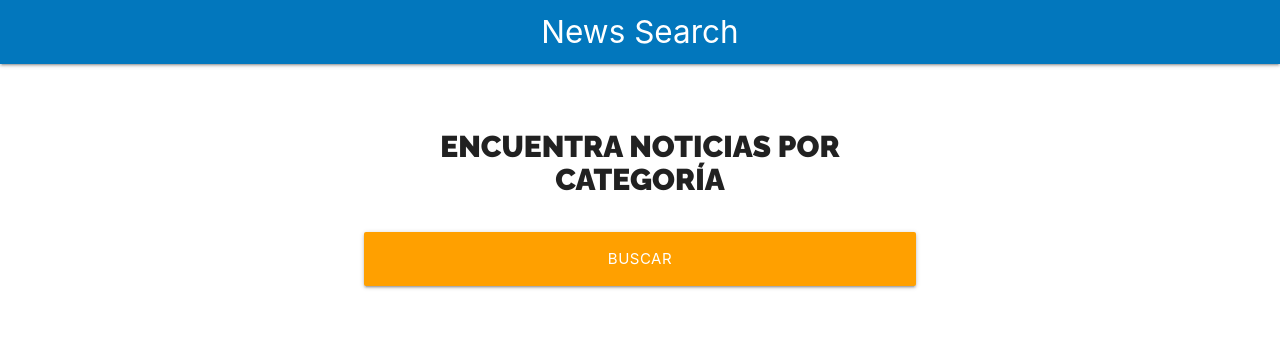
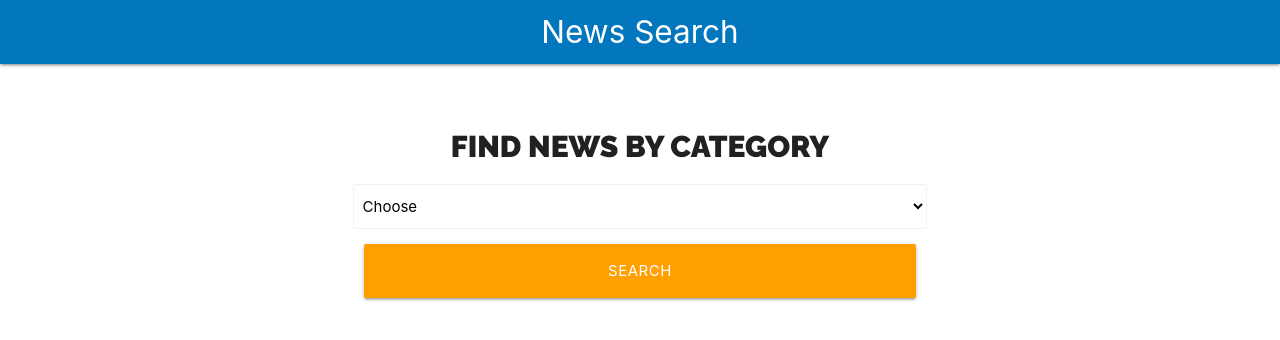
Before and after one commit to PabloVeraH/react_news, a React (Create React App) app: page / in a window 1280 px wide. Shown: the top 340 px of the page. Built offline with nearby package versions, Linux system fonts and the light colour scheme.

Commit message:
Add hook to select

```diff
--- a/src/components/Formulario.js
+++ b/src/components/Formulario.js
@@ -1,18 +1,24 @@
 import React from 'react';
 import styles from './Formulario.module.css';
+import useSelect from '../hooks/useSelect';
 
 const Formulario = () => {
+    // utilizar custom hook
+    const [ categoria, SelectNoticias ] = useSelect();
+
     return (
         <div className={`${styles.buscador} row`}>
             <div className="col s12 m8 offset-m2">
                 <form>
-                    <h2 className={styles.heading}>Encuentra Noticias por Categoría</h2>
+                    <h2 className={styles.heading}>Find news by category</h2>
+
+                    <SelectNoticias />
 
                     <div className="input-field col s12">
                         <input
                             type="submit"
                             className={`${styles['btn-block']}  btn-large amber darken-2`}
-                            value="Buscar"
+                            value="Search"
                         />
                     </div>
                 </form>
--- /dev/null
+++ b/src/hooks/useSelect.js
@@ -0,0 +1,20 @@
+import React, {useState} from 'react';
+
+const useSelect = (stateInicial, opciones) => {
+
+    // state del custom hook
+    const [state, actualizarState] = useState('');
+
+    const SelectNoticias =  () => (
+        <select
+            className="browser-default"
+
+        >
+            <option value="">Choose</option>
+        </select>
+    );
+
+    return [state, SelectNoticias];
+}
+
+export default useSelect;
```
